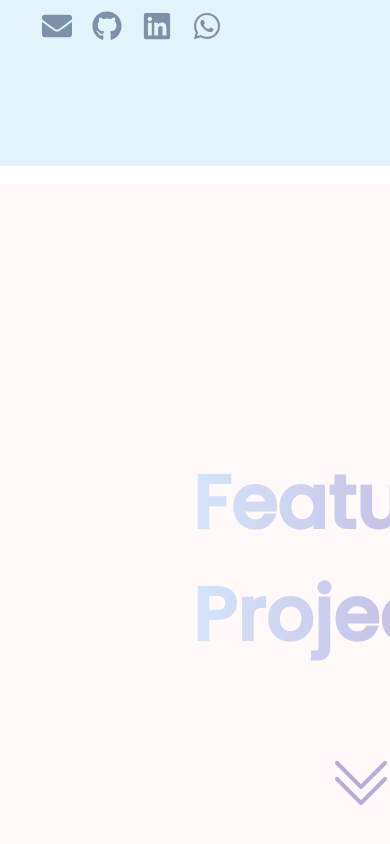
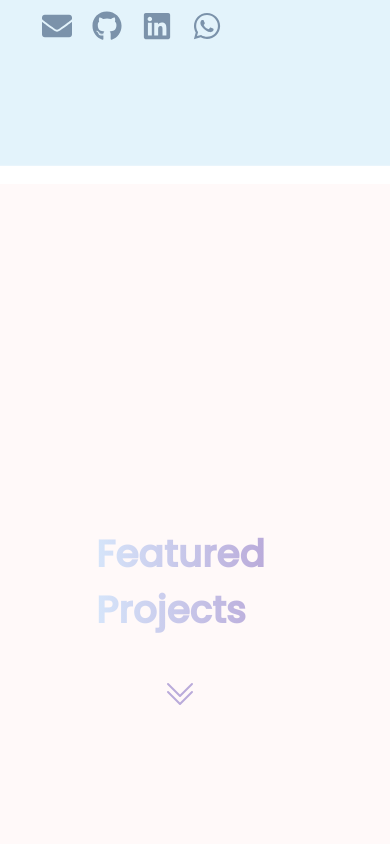
Before and after one commit to arshiya-k/arshiya-k.github.io, a Next.js app: page / in a window 390 px wide. Shown: the part 1504-2348 px from the top of the page. Built offline with nearby package versions, Linux system fonts and the light colour scheme.

Commit message:
change font

```diff
--- a/src/styles/index.css
+++ b/src/styles/index.css
@@ -381,7 +381,7 @@ h1 {
 
 @media only screen and (max-width:768px){
   .scroll-intro {
-    font-size: 4rem;
+    font-size: 2rem;
   }
 
   .scroll-section .project-content {
```
